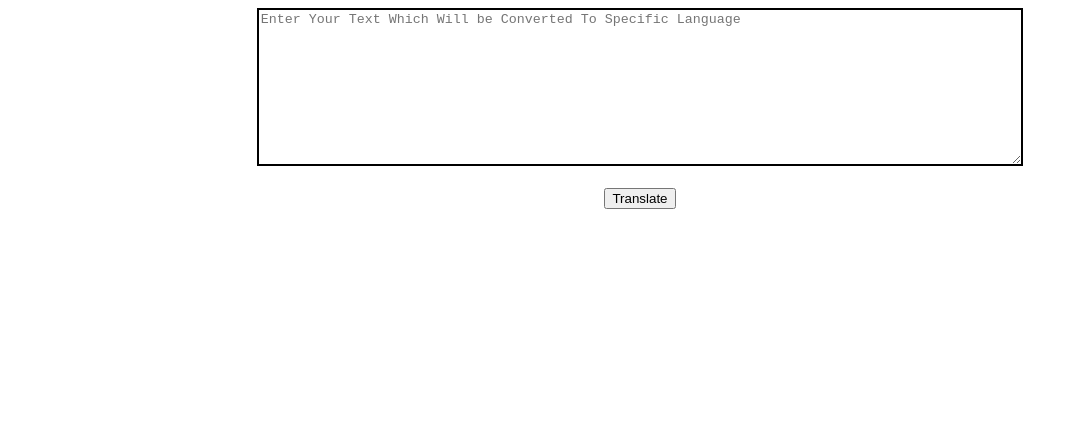
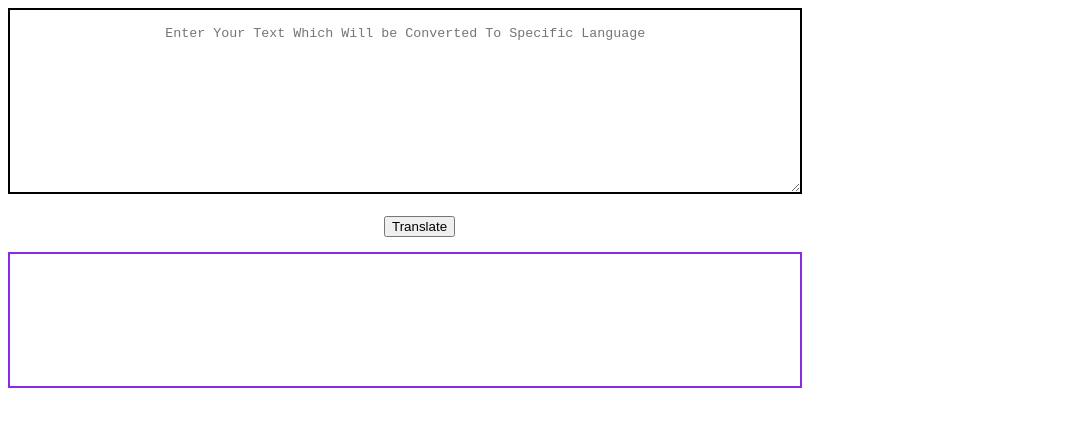
Before and after one commit to Ankush-Ladani/Web-App-Using-Javascript, a plain HTML site: page index.html in a window 1280 px wide. Shown: the whole page, without its empty margins (0-1078 px from the left). Drawn offline with Linux system fonts and the light colour scheme.

Commit message:
styling of textarea and div

```diff
--- a/index.html
+++ b/index.html
@@ -6,9 +6,25 @@
     <meta name="viewport" content="width=device-width, initial-scale=1.0">
     <title>Web App Using JavaScript</title>
     <style>
+
+        #output{
+            border: 2px solid blueviolet;
+            width: 60%;
+            height: 100px;
+            padding: 1rem;
+            display: inline-block;
+            text-align: center;
+        }
         textarea{
             border: 2px solid black;
             width: 60%;
+            padding: 1rem;
+            text-align: center;
+        }
+        .btn{
+            display: block;
+            position: absolute;
+            left: 30%;
         }
     </style>
     <!-- First Way To Add JavaScript Is in Head -->
@@ -17,13 +33,14 @@
     </script>
 </head>
 <body>
-    <center>
     <textarea id="txt-input" cols="30" placeholder="Enter Your Text Which Will be Converted To Specific Language" rows="10"></textarea>
     <br>
     <br>
     <button class="btn">Translate</button>
     <!-- Preffered Way To Add Javascript Is this which is In last Of Body When whole Code present in body executes and then our javascript file will be functioning our file  -->
+    <br>
+    <br>
+    <div id="output"></div>
     <script src="./script.js"></script>
-    </center>
 </body>
 </html>
```
